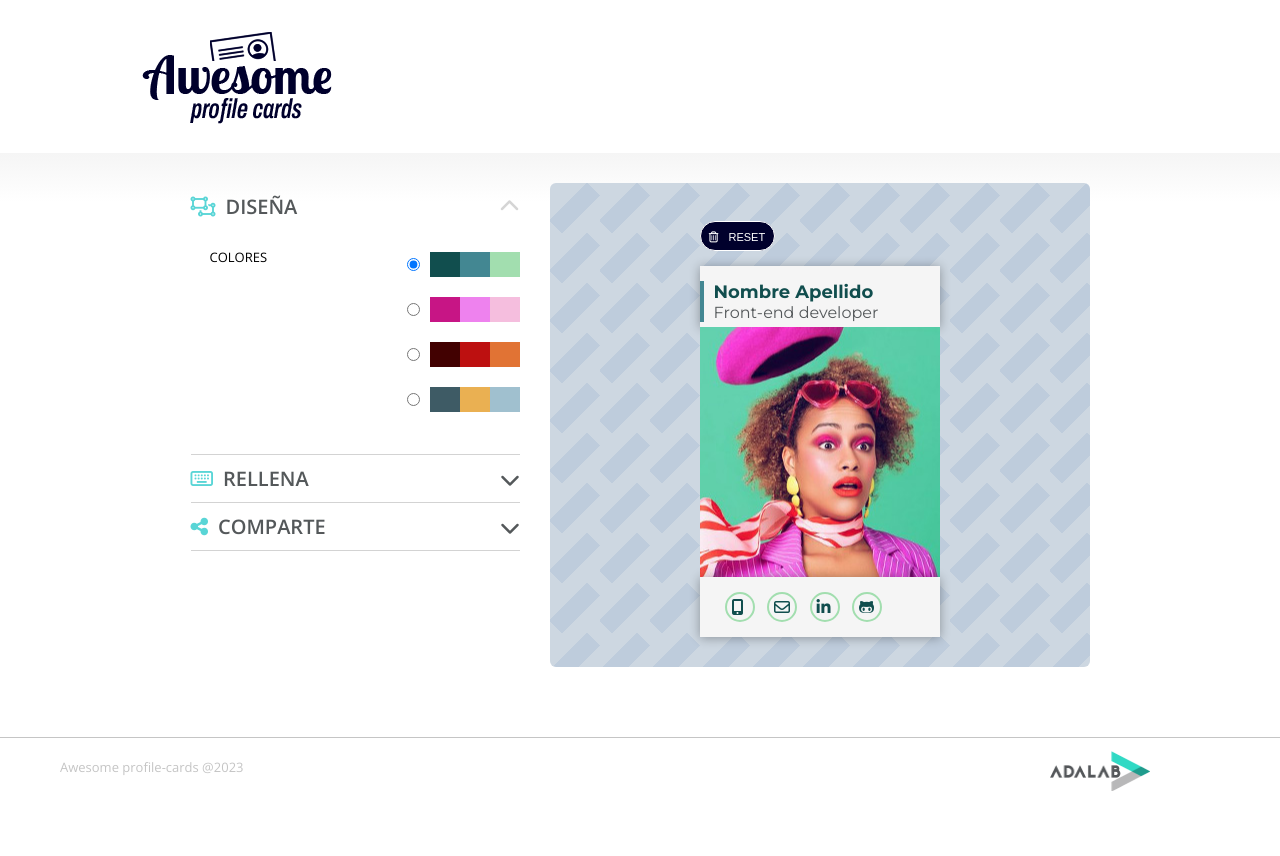
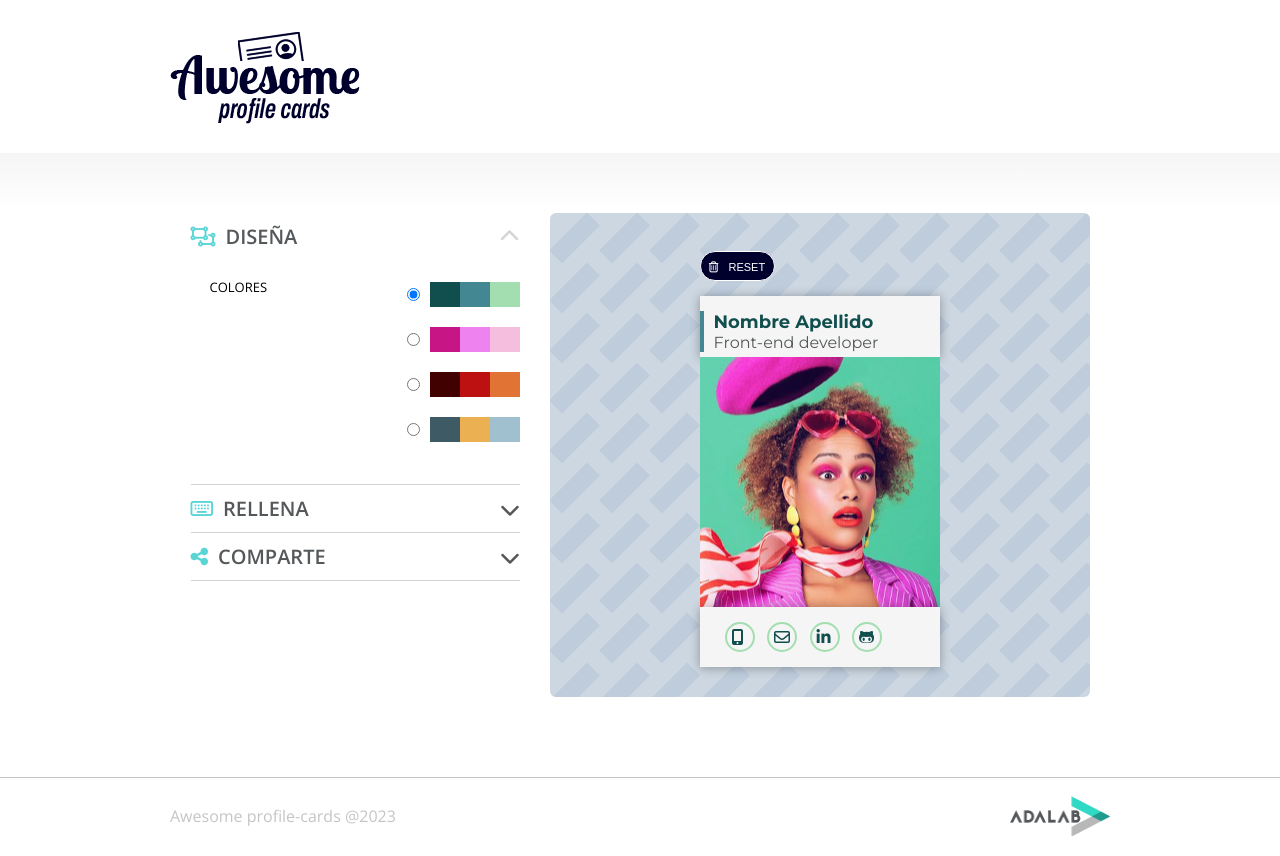
Before and after one commit to Adalab/project-promo-u-module-2-team-2, a website: page src/html/creatingCard.html in a window 1280 px wide. Before the commit the page ends 800 px from the top, so only its background shows below. Drawn offline with nearby package versions, Linux system fonts and the light colour scheme; files that its build step writes are made by us from their sources; files whose address does not match are found by name.

Commit message:
final touches

```diff
--- a/src/html/partials/footer.html
+++ b/src/html/partials/footer.html
@@ -1,4 +1,6 @@
 <footer class="footer">
-      <p class="footer__p">Awesome profile-cards @2023</p>
-      <img src="./assets/images/logo-adalab.png"alt="logo-adalab" class="footer__img" />
+      <div class="footer__center">
+          <p class="footer__p">Awesome profile-cards @2023</p>
+          <img src="./assets/images/logo-adalab.png"alt="logo-adalab" class="footer__img" />
+      </div>
   </footer>
--- a/src/js/card_created.js
+++ b/src/js/card_created.js
@@ -11,7 +11,7 @@ function handleClickCreated(event) {
   event.preventDefault();
   btnCreated.disabled = true;
   btnCreated.classList.add('grey');
-  hiddenCreated.classList.remove('js-hidden');
+  // hiddenCreated.classList.remove('js-hidden');
 }
 
 //eventos
--- a/src/js/card_input.js
+++ b/src/js/card_input.js
@@ -16,7 +16,7 @@ const githubPreviewLink = document.querySelector('.js_github_preview');
 
 
 // LOS PARÁMETROS DEL OBJETOS TIENEN LOS MISMOS NOMBRES QUE EN EL ANEXO!!
-const data = {
+let data = {
   palette: 1, // el que viene por defecto
   name: '',
   job: '',
--- a/src/js/card_palette.js
+++ b/src/js/card_palette.js
@@ -21,6 +21,7 @@ function handleColorOne() {
   card.classList.remove('card--palette5');
   card.classList.remove('card--palette6');
   card.classList.add('card--palette1');
+  data.palette = 1;
   if (card.classList.contains('card--palette1')) {
     pepinoPreview.classList.remove('card__image2');
     pepinoPreview.classList.add('card__image1');
@@ -36,6 +37,7 @@ function handleColorTwo() {
   card.classList.remove('card--palette5');
   card.classList.remove('card--palette6');
   card.classList.add('card--palette2');
+  data.palette = 2;
   if (card.classList.contains('card--palette2')) {
     pepinoPreview.classList.remove('card__image3');
     pepinoPreview.classList.remove('card__image2');
@@ -52,6 +54,7 @@ function handleColorThree() {
   card.classList.remove('card--palette5');
   card.classList.remove('card--palette6');
   card.classList.add('card--palette3');
+  data.palette = 3;
   if (card.classList.contains('card--palette3')) {
     pepinoPreview.classList.remove('card__image3');
     pepinoPreview.classList.remove('card__image1');
@@ -66,6 +69,7 @@ function handleColorFour() {
   card.classList.remove('card--palette5');
   card.classList.remove('card--palette6');
   card.classList.add('card--palette4');
+  data.palette = 4;
   if (card.classList.contains('card--palette4')) {
     pepinoPreview.classList.remove('card__image2');
     pepinoPreview.classList.remove('card__image1');
--- a/src/scss/layout/_footer.scss
+++ b/src/scss/layout/_footer.scss
@@ -1,24 +1,66 @@
 .footer {
+  display: block;
+  padding-top: 1.8rem;
+  border-top: 1px solid #c5c5c5;
+}
+
+.footer__center{
   display: flex;
   flex-direction: column;
-  margin-bottom: 2.5rem;
-  border-top: 1px solid #c5c5c5;
+  justify-content: center;
+  align-items: center;
+  gap: 1.2rem;
+  margin-bottom: 2.0rem;
 }
+
 .footer__p {
   color: #c5c5c5;
-  display: flex;
-  justify-content: center;
+  /* display: flex;
+  justify-content: center; */
   font-size: $medium;
-  margin-bottom: 2.5rem;
-  margin-top: 1.5rem;
+  /* margin-bottom: 2.5rem; */
+  /* margin-top: 1.5rem; */
   font-family: $font-open;
 }
 .footer__img {
   width: 10rem;
   height: 4rem;
-  margin-left: 16rem;
+/*   margin-left: 16rem; */
 }
+
+// tablet
 @media all and (min-width: 768px) {
+
+  .footer__center{
+    /* width: 672px; */
+    min-width: 768px;
+    width: 80%;
+    max-width: 1140px;
+    margin-inline: auto;
+    display: flex;
+    flex-direction: row;
+    justify-content: space-between;
+    padding-inline: 42px;
+    align-items: center;
+  }
+}
+
+/* @media all and (min-width: 1200px) {
+  .footer {
+    width: 100%;
+    margin-inline: auto;
+  }
+
+  .footer__center{
+    display: flex;
+    flex-direction: row;
+    justify-content: space-between;
+    margin-inline: 80px;
+    align-items: center;
+  }
+} */
+
+/* @media all and (min-width: 768px) {
   .footer__p {
     justify-content: flex-start;
     margin-left: 4rem;
@@ -45,4 +87,4 @@
       margin-left: 6rem;
     }
   }
-}
+} */
--- a/src/scss/layout/_header.scss
+++ b/src/scss/layout/_header.scss
@@ -1,9 +1,11 @@
 .header {
+/*   height: 110px; */
   display: flex;
+  justify-content: center;
 }
 .header__container {
   display: flex;
-  margin-left: 10rem;
+  /* margin-left: 10rem; */
   padding-top: 3rem;
   padding-bottom: 2.8rem;
 }
@@ -13,6 +15,14 @@
 /*   height: 5rem; */
 }
 @media all and (min-width: 768px){
+  .header {
+    display: flex;
+    justify-content: left;
+    min-width: 768px;
+    width: 80%;
+    max-width: 1140px;
+    margin-inline: auto;
+  }
   .header__img {
     margin-left: 40px;
   }
--- a/src/scss/main.scss
+++ b/src/scss/main.scss
@@ -8,6 +8,14 @@
 @import 'layout/aside';
 @import 'layout/header';
 @import 'layout/avatar';
+
+/* body {
+  height: 100dvh;
+  display: flex;
+  flex-direction: column;
+  justify-content: center;
+ //  align-items: center;
+} */
 
 .collapsed {
   .form__title {
@@ -40,8 +48,9 @@
     display:flex;
     flex-direction: row-reverse;
     justify-content: center;
-    padding: 30px 40px;
-    margin-bottom: 40px;
+    padding-top: 60px;
+    padding-inline: 40px; // izda/dcha
+    padding-bottom: 80px;
     gap: 30px;
   }
 }
```
Also changed, not shown: src/js/reset.js (+18 -1 lines), src/js/share.js (+23 -47 lines).
